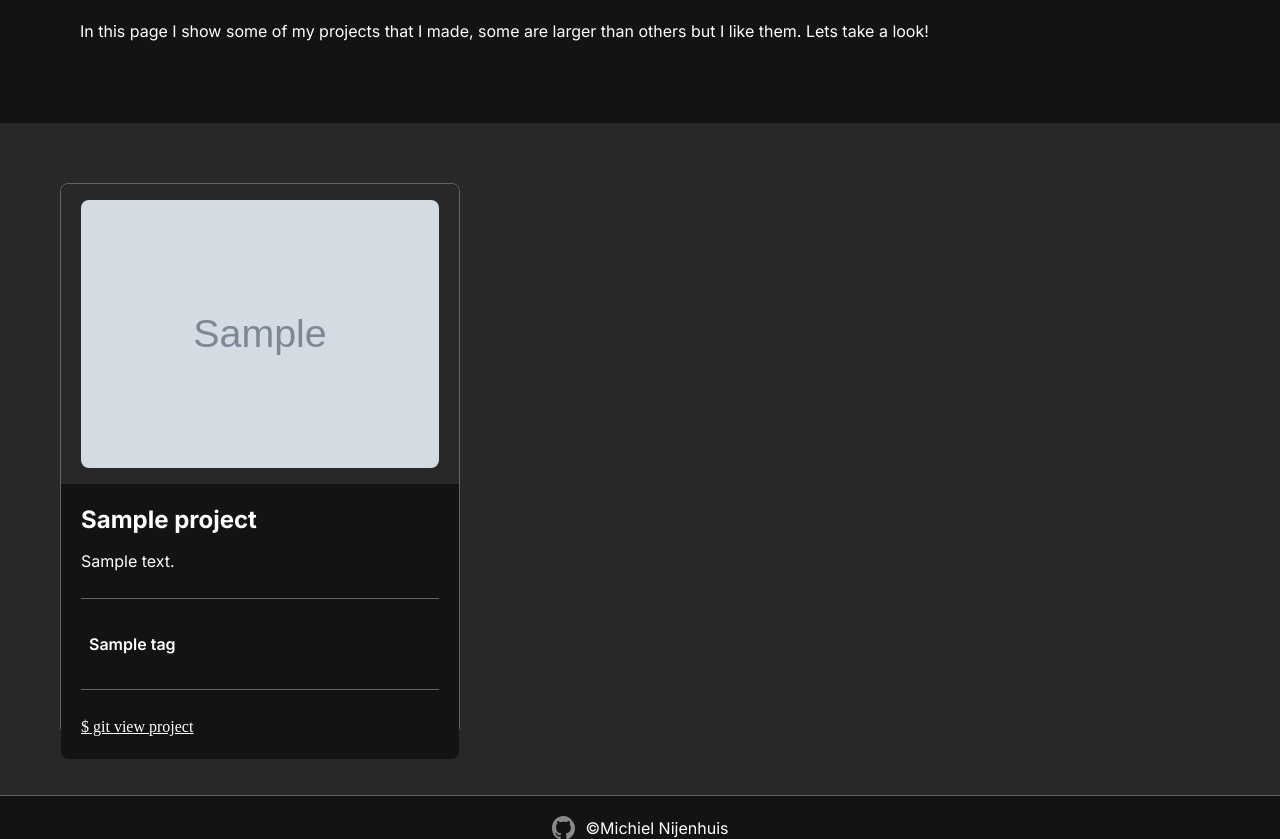
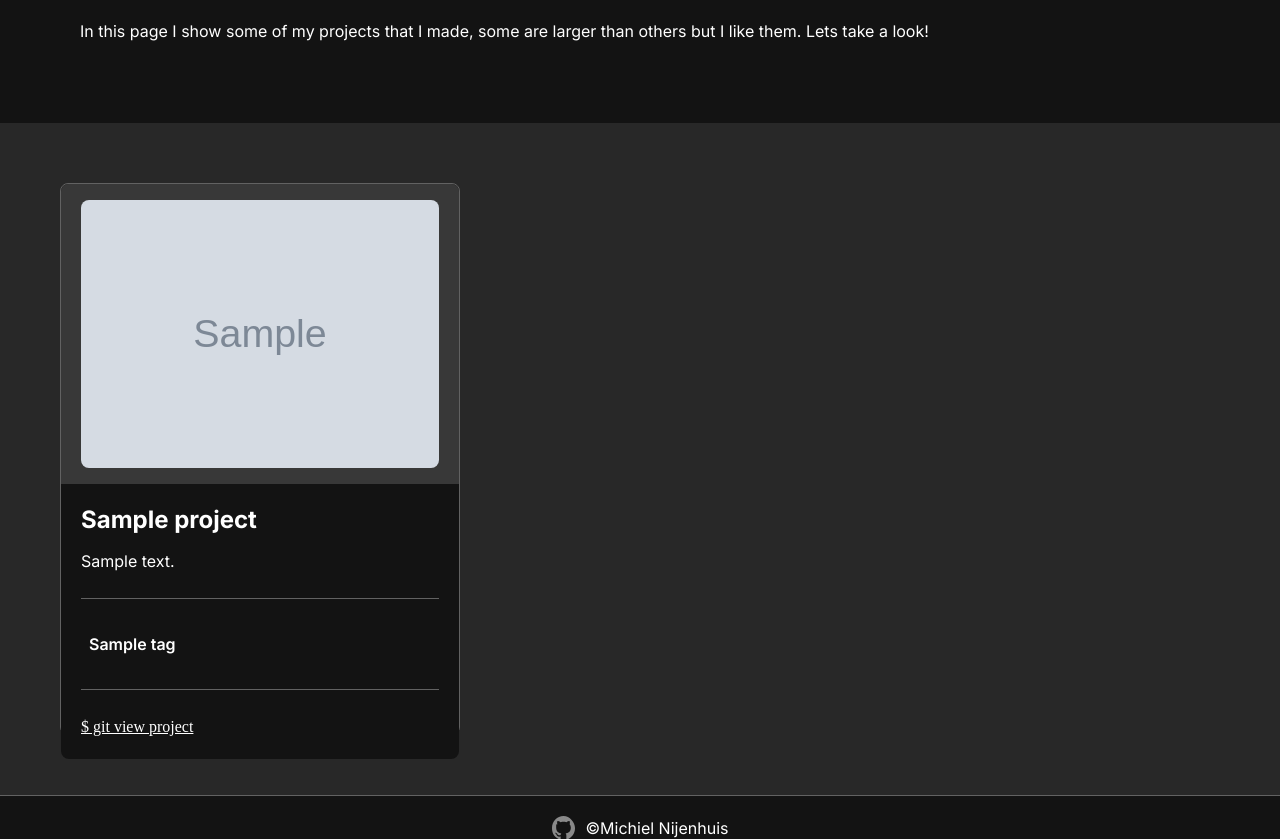
Before and after one commit to punthenk/portfolio_website, a PHP site: page /projects.php in a window 1280 px wide. Shown: the part 174-1013 px from the top of the page. Run offline with PHP 8.4, Linux system fonts and the light colour scheme; tables that the repository leaves empty or names only in its code hold one stand-in row (values such as "Sample post"); grey boxes marked "Sample" are stand-in pictures; a stand-in replaces the project's code that opens the database connection; style sheets or scripts are compiled from the project's sources; some web fonts are replaced.

Commit message:
Squash merge projects into main

```diff
--- a/projects.php
+++ b/projects.php
@@ -50,12 +50,13 @@ foreach ($results as $row) {
     </div>
 
     <div class="w-full bg-bg-grey p-5 sm:p-15 grid [grid-template-columns:repeat(auto-fit,minmax(300px,1fr))] gap-10 items-stretch">
+        <!-- this is for loading all the colors before the get used because of some loading issues -->
         <div class="hidden bg-jscustom bg-phpcustom bg-csscustom bg-htmlcustom bg-tlwcustom bg-csharpcustom bg-sqlcustom"></div>
 
         <?php foreach ($projects as $project): ?>
         <!-- BEGIN -->
         <div class="max-w-[400px] w-full h-full flex flex-col border border-border-custom rounded-lg hover:shadow-xl/25 hover:shadow-pink-50 transition-all z-0 hover:-translate-y-1 group">
-            <div class="bg-bg-grey w-full h-[300px] rounded-t-lg p-5 flex flex-row justify-center items-center">
+            <div class="bg-[#383838] w-full h-[300px] rounded-t-lg p-5 flex flex-row justify-center items-center">
                 <img src="<?= $project->image ?>" class="rounded-lg group-hover:scale-105 transition-all duration-300">
             </div>
             <div class="bg-background flex flex-grow flex-col justify-between rounded-b-lg p-5 w-full min-h-6/12">
```
